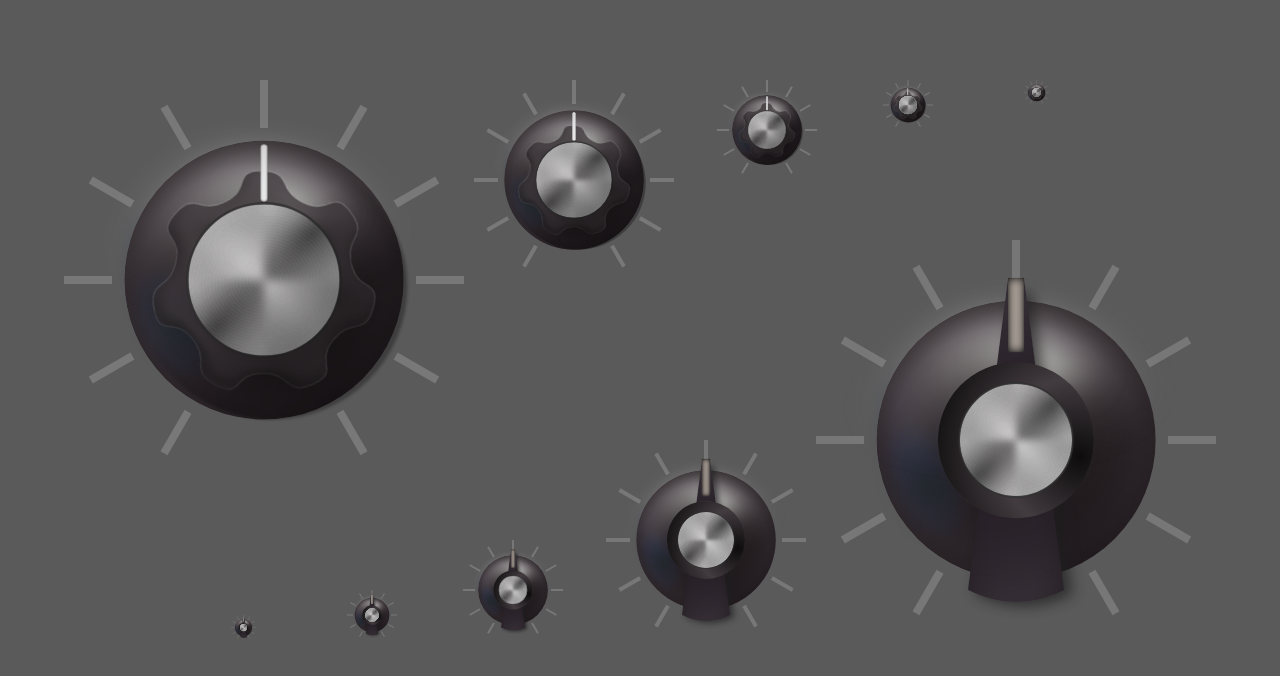
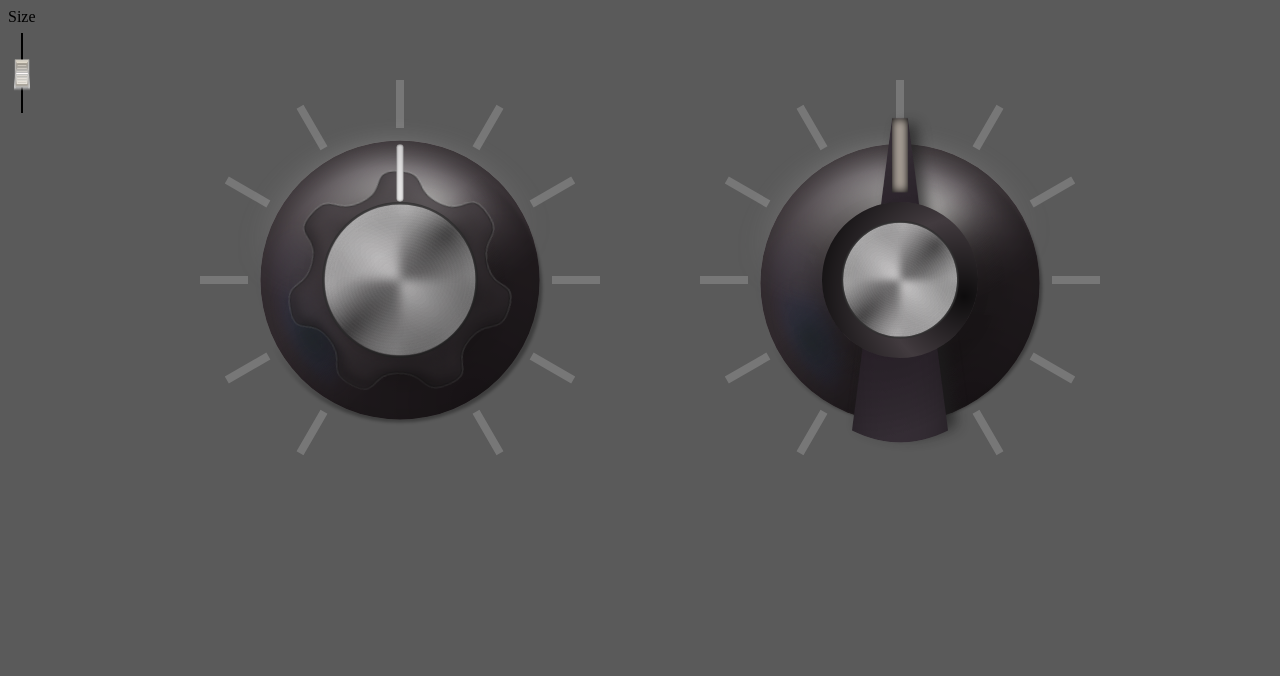
Before and after one commit to Megaemce/AudioKnobs, a plain HTML site: page index.html in a window 1280 px wide. Drawn offline with Linux system fonts and the light colour scheme.

Commit message:
Add slider and switch plus revisit knobs and clean the code. Add inkscape sources

```diff
--- a/index.html
+++ b/index.html
@@ -7,69 +7,79 @@
 			body {
 				background-color: rgb(90, 90, 90);
 			}
+
+			input[type="range"] {
+				-webkit-appearance: none;
+				-moz-appearance: none;
+				background: #000000;
+				height: 2px;
+				outline: none;
+				width: 80px;
+				position: absolute;
+				top: 110px;
+				left: -60px;
+				transform: rotate(270deg) translate(50%, 40px);
+				-webkit-transform: rotate(270deg) translate(50%, 40px);
+				-moz-transform: rotate(270deg) translate(50%, 40px);
+				-ms-transform: rotate(270deg) translate(50%, 40px);
+				-o-transform: rotate(270deg) translate(50%, 40px);
+			}
+
+			input[type="range"]::-webkit-slider-thumb {
+				-webkit-appearance: none;
+				position: relative;
+				top: 0;
+				z-index: 1;
+				width: 32px;
+				height: 32px;
+				cursor: pointer;
+				background-image: url("slider.svg");
+				background-repeat: no-repeat;
+				background-position: center;
+				background-size: contain;
+			}
+			input[type="range"]::-moz-range-thumb {
+				-webkit-appearance: none;
+				position: relative;
+				top: 0;
+				z-index: 1;
+				border: 0;
+				width: 32px;
+				height: 32px;
+				cursor: pointer;
+				background-image: url("slider.svg");
+				background-repeat: no-repeat;
+				background-position: center;
+				background-size: contain;
+			}
+
 		</style>
 	</head>
 	<body>
 		<object
-			data="knob_2.svg"
+			id="knob_free"
+			data="knob_free.svg"
 			width="400px"
 			height="400px"
-			style="position: absolute; left: 5%; top: 10%"
+			style="position: absolute; left: 200px; top: 10%"
 		></object>
 		<object
-			data="knob_2.svg"
-			width="200px"
-			height="200px"
-			style="position: absolute; left: 37%; top: 10%"
-		></object>
-		<object
-			data="knob_2.svg"
-			width="100px"
-			height="100px"
-			style="position: absolute; left: 56%; top: 10%"
-		></object>
-		<object
-			data="knob_2.svg"
-			width="50px"
-			height="50px"
-			style="position: absolute; left: 69%; top: 10%"
-		></object>
-		<object
-			data="knob_2.svg"
-			width="25px"
-			height="25px"
-			style="position: absolute; left: 80%; top: 10%"
-		></object>
-
-		<object
-			data="knob.svg"
+			id="knob_limited"
+			data="knob_limited.svg"
 			width="400px"
 			height="400px"
-			style="position: absolute; right: 5%; bottom: 20%"
+			style="position: absolute; left: 700px; top: 10%"
 		></object>
-		<object
-			data="knob.svg"
-			width="200px"
-			height="200px"
-			style="position: absolute; right: 37%; bottom: 20%"
-		></object>
-		<object
-			data="knob.svg"
-			width="100px"
-			height="100px"
-			style="position: absolute; right: 56%; bottom: 20%"
-		></object>
-		<object
-			data="knob.svg"
-			width="50px"
-			height="50px"
-			style="position: absolute; right: 69%; bottom: 20%"
-		></object>
-		<object
-			data="knob.svg"
-			width="25px"
-			height="25px"
-			style="position: absolute; right: 80%; bottom: 20%"
-		></object>
+		Size<input id="size" type="range" min="25" max="400" value="200" />
 	</body>
+	<script>
+		const knobLimited = document.getElementById("knob_limited");
+		const knobFree = document.getElementById("knob_free");
+		document.getElementById("size").oninput = function () {
+			knobLimited.setAttribute("width", `${this.value}px`);
+			knobLimited.setAttribute("height", `${this.value}px`);
+			knobFree.setAttribute("width", `${this.value}px`);
+			knobFree.setAttribute("height", `${this.value}px`);
+		};
+	</script>
 </html>
```
Also changed, not shown: knob.svg (deleted), knob_2.svg (deleted), knob_free.svg (added), knob_free_inkscape.svg (added), knob_limited.svg (added), knob_limited_inkscape.svg (added), slider.svg (added), switch_on.svg (added).
